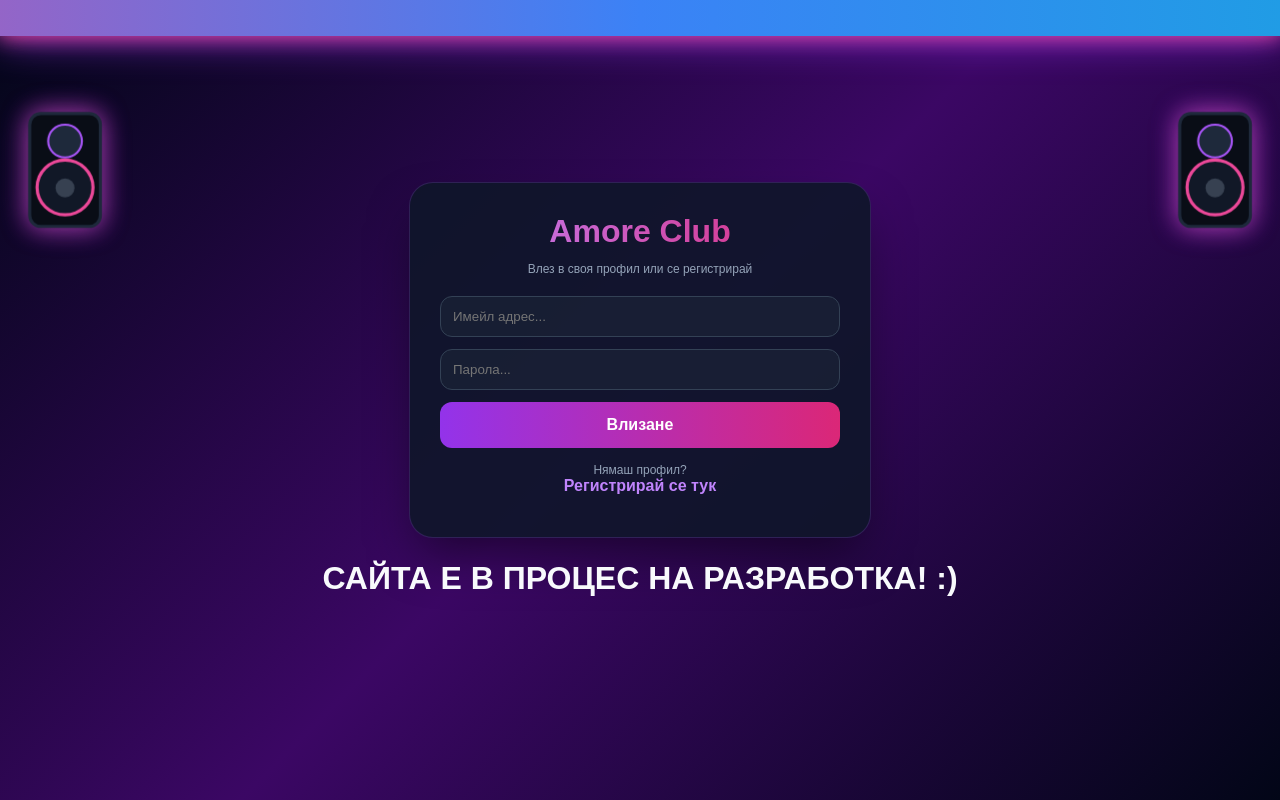
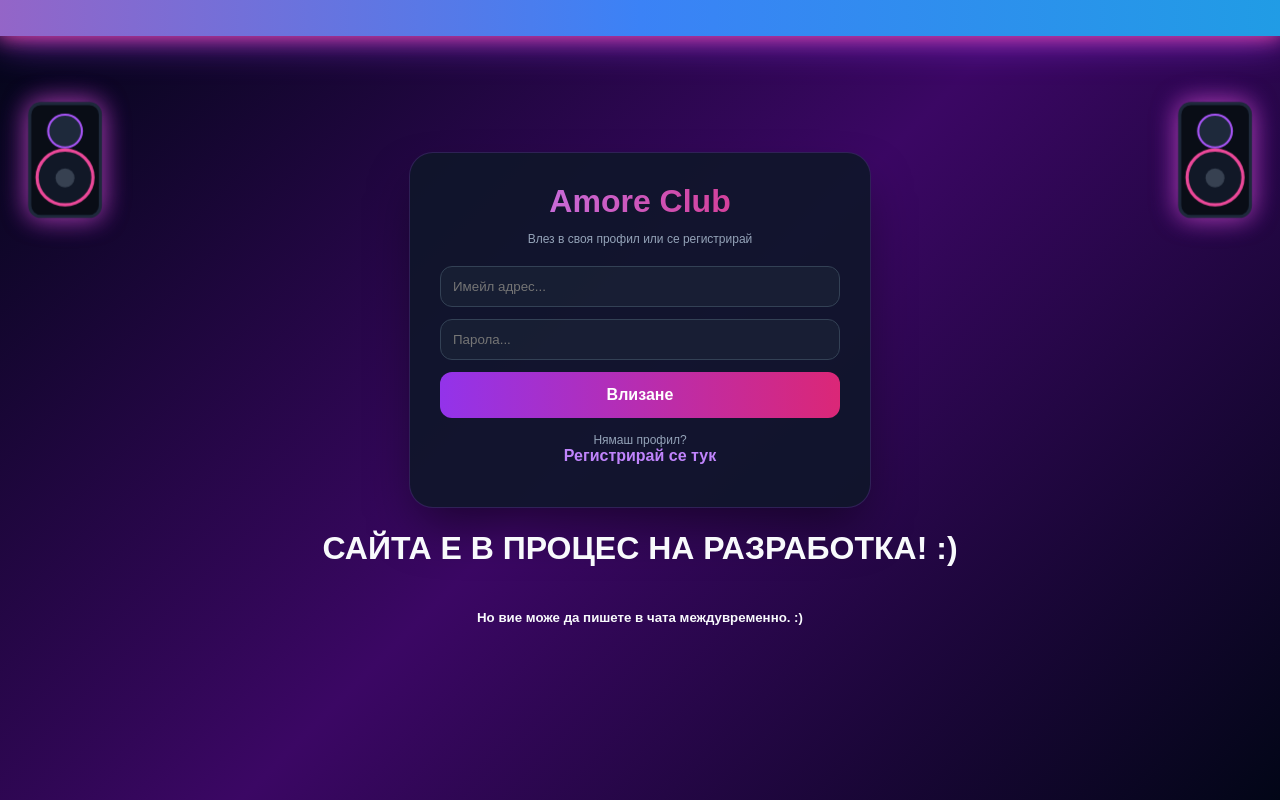
Before and after one commit to muthafackuz/amorechat, a website: page index.html in a window 1280 px wide. Drawn offline with nearby package versions, Linux system fonts and the light colour scheme; no server answers.

Commit message:
Update index.html

```diff
--- a/index.html
+++ b/index.html
@@ -34,7 +34,7 @@
 
         .speaker {
             position: fixed;
-            top: 115px;
+            top: 105px;
             width: 70px;
             height: 110px;
             background: #090d16;
@@ -113,10 +113,11 @@
         </p>
     </div>
  <h1><b><color=red;>САЙТА Е В ПРОЦЕС НА РАЗРАБОТКА! :)</color></b></h1>
+    <h5> <b> Но вие може да пишете в чата междувременно. :) </b></h5>
     <!-- ОСНОВЕН ЕКРАН НА ЧАТ СТАЯТА -->
     <div id="chat-screen" class="hidden">
         <div class="chat-bar">
-            <span>🔮 Amore VIP Chat Room</span>
+            <span>🔮 AmoreClub ЧАТ</span>
             <div style="display: flex; align-items: center; gap: 10px;">
                 <span id="user-badge" style="font-size:12px; background:rgba(168,85,247,0.2); padding:5px 12px; border-radius:12px; color:#c084fc;"></span>
                 <button id="logout-btn" style="width: auto; padding: 6px 14px; background: #ef4444; font-size: 11px; border-radius: 8px;">Изход</button>
```
